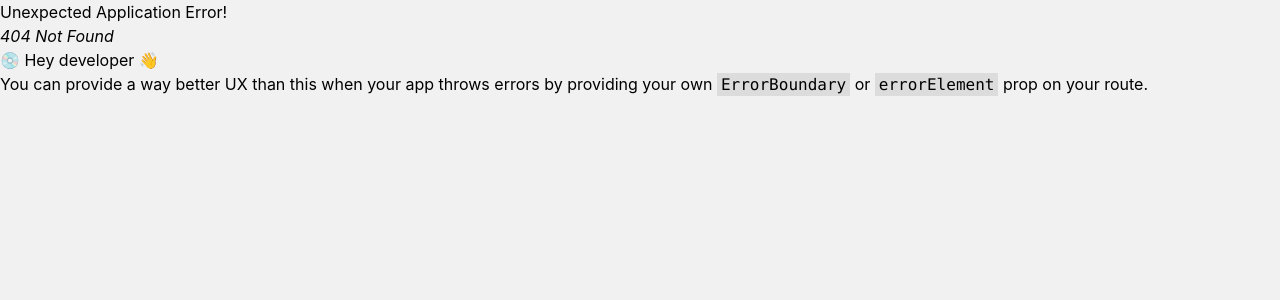
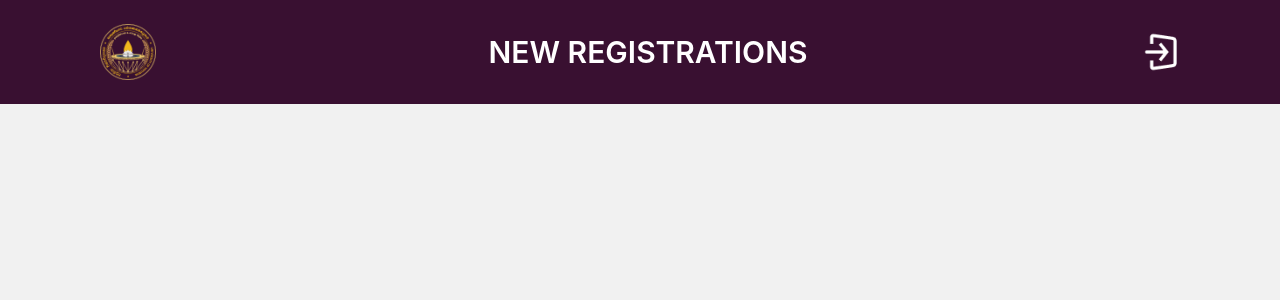
Before and after one commit to MohamadNazik/uov-student-registration-and-renewal-system, a React (Vite) app in the folder admin-frontend/: page /new-registrations in a window 1280 px wide. Before the commit this address had no page. Shown: the top 300 px of the page. Built offline with nearby package versions, Linux system fonts and the light colour scheme.

Commit message:
`Added NewRegistrations page and updated routes in App.jsx and Dashboard.jsx`

```diff
--- a/admin-frontend/src/App.jsx
+++ b/admin-frontend/src/App.jsx
@@ -1,10 +1,12 @@
 import { createBrowserRouter, RouterProvider } from "react-router-dom";
 import LoginPage from "./pages/LoginPage";
 import Dashboard from "./pages/Dashboard";
+import NewRegistrations from "./pages/NewRegistrations";
 
 const router = createBrowserRouter([
   { path: "/", element: <LoginPage /> },
   { path: "/dashboard", element: <Dashboard /> },
+  {path:'/new-registrations',element:<NewRegistrations />}
 ]);
 
 function App() {
--- a/admin-frontend/src/pages/Dashboard.jsx
+++ b/admin-frontend/src/pages/Dashboard.jsx
@@ -34,7 +34,7 @@ function Dashboard() {
         {/* SAR Role Options */}
         {adminRole === "sar" && (
           <>
-            <Link to="/new-registration">
+            <Link to="/new-registrations">
               <TextCard text="New Registration" />
             </Link>
             <Link to="/registered-students">
--- /dev/null
+++ b/admin-frontend/src/pages/NewRegistrations.jsx
@@ -0,0 +1,10 @@
+import React from "react";
+import Header from "../components/Header";
+
+function NewRegistrations() {
+  return <div>
+    <Header title="New Registrations" />
+  </div>;
+}
+
+export default NewRegistrations;
```
